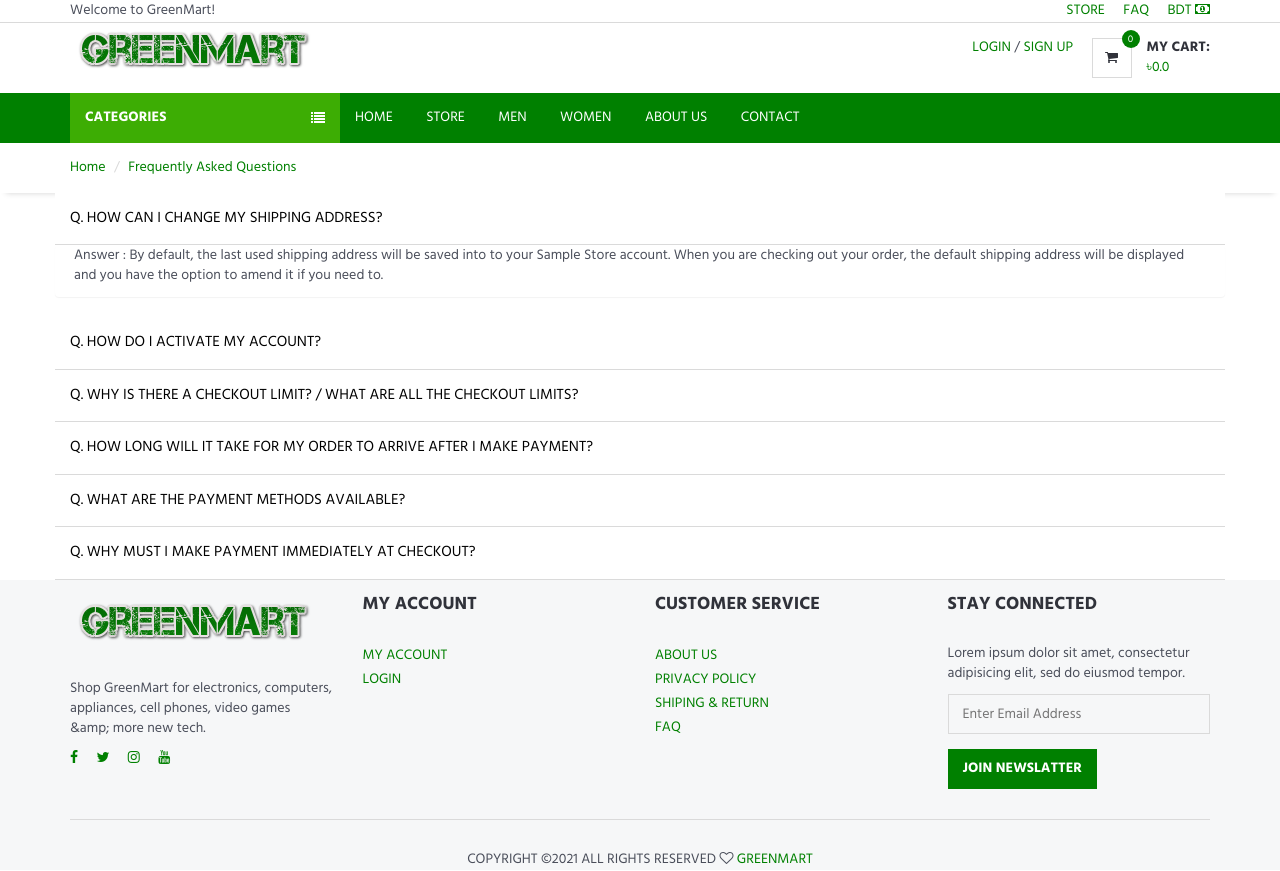
After one commit to aisomon/Django-E-commerce-App, a Django app: page /faq/ in a window 1280 px wide, after a click that opens the changed part. The commit adds this page. Run offline with Django 3.2, Linux system fonts and the light colour scheme; data comes from the database, SQL or seed files in the repository; both versions use the stored data as it was after the commit; parts of the project's set-up code (start-up, migrations or seed data) failed here and were passed over; some libraries are stand-ins or nearby versions.

Commit message:
second commit

```diff
--- a/home/admin.py
+++ b/home/admin.py
@@ -2,7 +2,7 @@ from django.contrib import admin
 
 from product.models import Product,Comment, ProductCategories
 from order.models import ShopCart, Order, OrderProduct
-from home.models import Setting, ContactMessage
+from home.models import Setting, ContactMessage,FAQ
 from user.models import UserProfile
 
 # Register your models here.
@@ -25,6 +25,7 @@ admin.site.register(Setting,SettingAdmin)
 admin.site.register(ContactMessage)
 admin.site.register(UserProfile)
 admin.site.register(Comment)
+admin.site.register(FAQ)
 
 
 #start from here https://www.youtube.com/watch?v=OvTs8BMLb7o&list=PLIUezwWmVtFXaHcJ63ZM6uOJdhMrnZFFk&index=17
--- a/home/models.py
+++ b/home/models.py
@@ -52,3 +52,18 @@ class ContactMessage(models.Model):
 
     def __str__(self):
         return self.name
+
+class FAQ(models.Model):
+    STATUS = (
+        ('True', 'True'),
+        ('False', 'False'),
+    )
+    ordernumber = models.IntegerField()
+    question = models.CharField(max_length=200)
+    answer = models.TextField(blank=True)
+    status=models.CharField(max_length=10, choices=STATUS)
+    create_at=models.DateTimeField(auto_now_add=True)
+    update_at=models.DateTimeField(auto_now=True)
+
+    def __str__(self):
+        return self.question
--- a/home/templates/base.html
+++ b/home/templates/base.html
@@ -57,7 +57,7 @@
 				<div class="pull-right">
 					<ul class="header-top-links">
 						<li><a href="{% url 'store' %}">Store</a></li>
-						<li><a href="#">FAQ</a></li>
+						<li><a href="{% url 'faq' %}">FAQ</a></li>
 						<li><a href="#">BDT <i class="fa fa-money"></i></a></li>
 					</ul>
 				</div>
@@ -286,7 +286,7 @@
 							<li><a href="{% url 'about' %}">About Us</a></li>
 							<li><a href="https://kakhait.com/pp.php " target="_blanck">Privacy Policy</a></li>
 							<li><a href="#">Shiping & Return</a></li>
-							<li><a href="#">FAQ</a></li>
+							<li><a href="{% url 'faq' %}">FAQ</a></li>
 						</ul>
 					</div>
 				</div>
--- /dev/null
+++ b/home/templates/faq.html
@@ -0,0 +1,92 @@
+{% extends 'base.html' %}
+
+{% block title %} Frequently Asked Questions{% endblock %}
+
+
+{% block sidebar %} {% include 'slider.html' %} {% endblock %}
+{% block head %}
+
+    <style>
+        .accordion {
+        background-color: white;
+        color: black;
+        cursor: pointer;
+        padding: 15px;
+        width: 100%;
+        border: none;
+        border-bottom: 1px solid #DADADA;
+        text-align: left;
+        outline: none;
+        font-size: 15px;
+        transition: 0.4s;
+        }
+
+        .accordion:hover {
+        background-color: #43aa43e3;
+        }
+
+        .panel {
+        padding: 0 18px;
+        display: none;
+        background-color: white;
+        overflow: hidden;
+        }
+        </style>
+
+{% endblock %}
+
+{% block content %}
+
+    <!-- BREADCRUMB -->
+    <div id="breadcrumb">
+        <div class="container">
+            <ul class="breadcrumb">
+                <li><a href="/">Home</a></li>
+                <li class="active">Frequently Asked Questions</li>
+            </ul>
+        </div>
+    </div>
+    <!-- /BREADCRUMB -->
+
+    <!-- section -->
+    <div class="section">
+        <!-- container -->
+        <div class="container">
+            <!-- row -->
+            <div class="row">
+
+
+                {% for f in faq %}
+                    <button class="accordion"> Q. {{ f.question }}</button>
+                    <div class="panel">
+                        <p>Answer : {{f.answer}}</p>
+                    </div>
+                {% endfor %}
+            </div>
+            <!-- /row -->
+        </div>
+        <!-- /container -->
+    </div>
+    <!-- /section -->
+
+{% endblock %}
+
+
+{% block jquery %}
+    <script>
+        var acc = document.getElementsByClassName("accordion");
+        var i;
+
+        for (i = 0; i < acc.length; i++) {
+        acc[i].addEventListener("click", function() {
+            this.classList.toggle("active");
+            var panel = this.nextElementSibling;
+            if (panel.style.display === "block") {
+            panel.style.display = "none";
+            } else {
+            panel.style.display = "block";
+            }
+        });
+        }
+    </script>
+{% endblock %}
--- a/home/urls.py
+++ b/home/urls.py
@@ -18,5 +18,6 @@ urlpatterns = [
     path('men/',views.men, name = "men"),
     path('user_profile/',views.user_profile, name="user_profile"),
     path('user_update/',views.user_update, name = "user_update"),
-    path('user_profile/user_orders',views.user_orders, name = "user_orders")
+    path('user_profile/user_orders',views.user_orders, name = "user_orders"),
+    path('faq/',views.faq, name = "faq"),
 ]
--- a/home/views.py
+++ b/home/views.py
@@ -3,7 +3,7 @@ from django.http import JsonResponse
 from django.http import HttpResponse, HttpResponseRedirect
 from product.models import Product, Comment,ProductCategories
 from order.models import ShopCart
-from .models import Setting,ContactMessage
+from .models import Setting,ContactMessage,FAQ
 from django.contrib import messages
 from user.models import UserProfile
 from order.models import Order, OrderProduct
@@ -476,3 +476,24 @@ def user_orders(request):
         'orders': orders,
     }
     return render(request,"user_orders.html",context=context)
+
+
+def faq(request):
+    current_user = request.user
+    shopcart = ShopCart.objects.filter(user_id = current_user.id)
+    total = 0
+    q = 0
+    for s in shopcart:
+        total += s.product.price * s.quantity
+        q += s.quantity
+    setting = Setting.objects.all()
+    catagories = ProductCategories.objects.all()
+    faq = FAQ.objects.filter(status="True").order_by("ordernumber")
+    context = {
+        "catagories":catagories,
+        "setting":setting,
+        'total':total,
+        'q':q,
+        'faq': faq,
+    }
+    return render(request,"faq.html",context=context)
```
Also changed, not shown: db.sqlite3, home/migrations/0004_faq.py (added).
